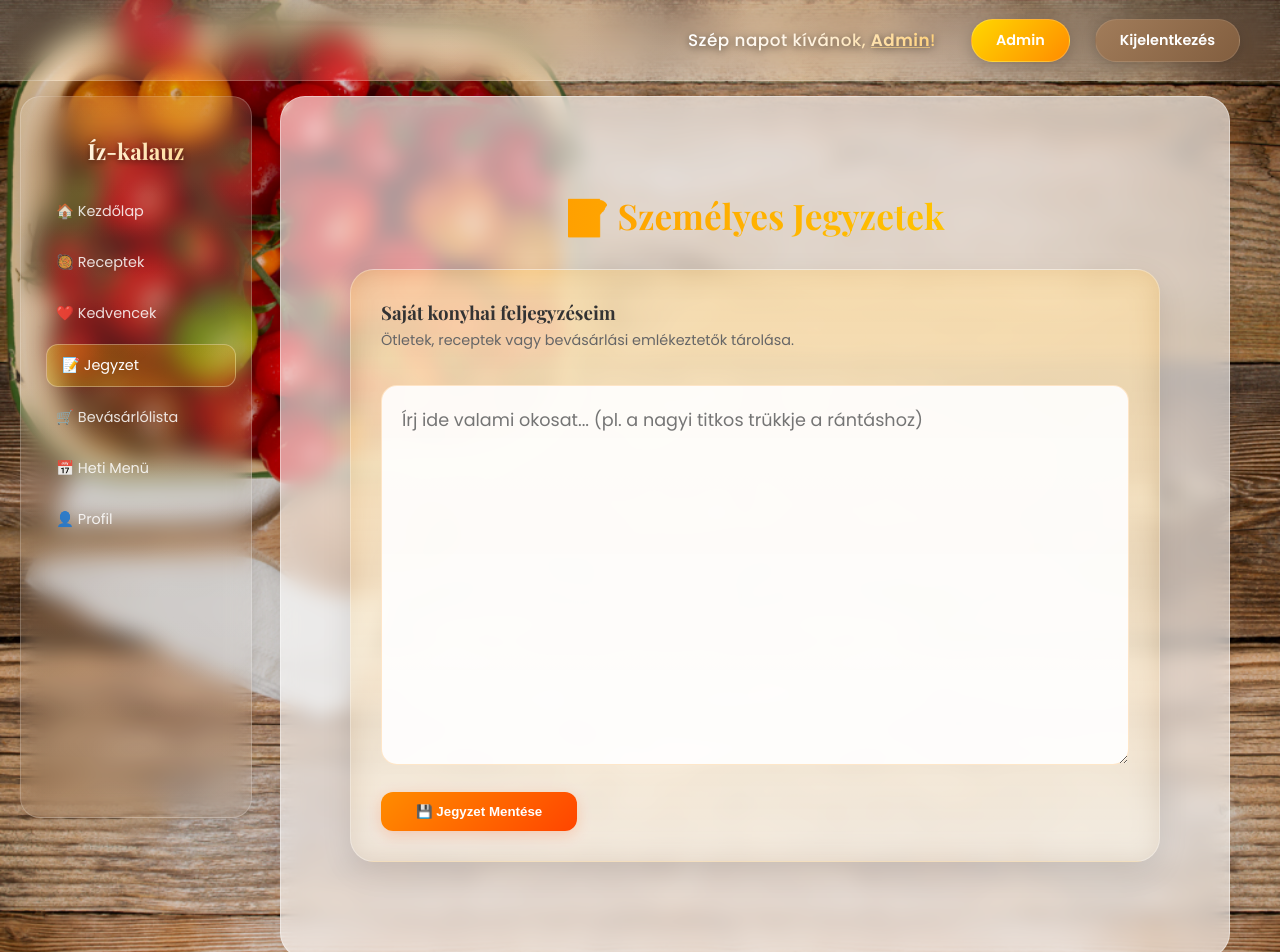
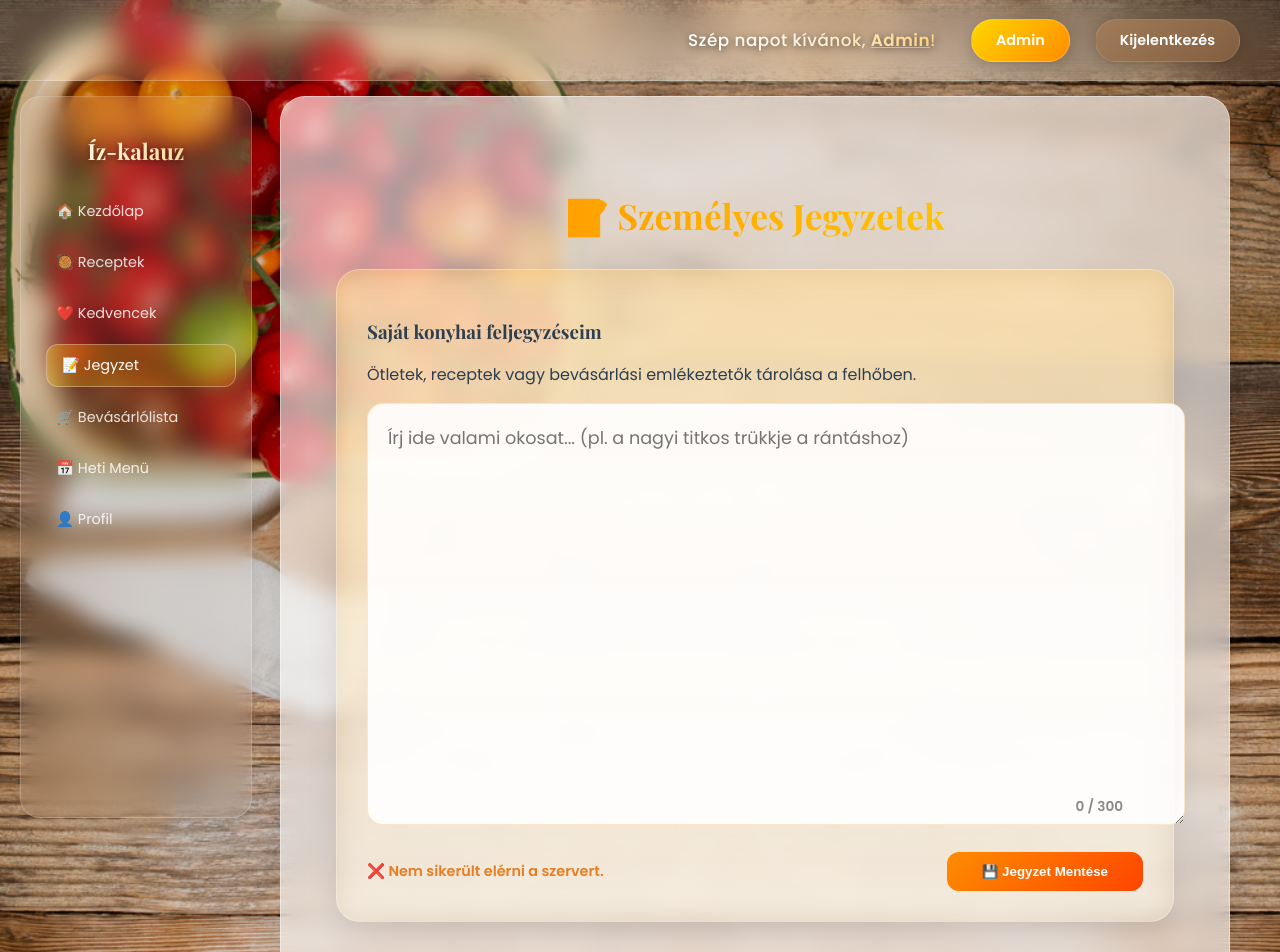
Before and after one commit to Flo535/izkalauzfrontend, a Vue app: page /jegyzet in a window 1280 px wide. Shown: the top 952 px of the page. Built offline with nearby package versions, Linux system fonts and the light colour scheme; no server answers; sample sign-in values are in the browser's storage.

Commit message:
Fix: keskenyebb recept kártyák, egységes lekerekítés és teljes reszponzivitás

```diff
--- a/src/pages/Home.vue
+++ b/src/pages/Home.vue
@@ -66,7 +66,13 @@ export default {
     if (token) {
       try {
         const decoded = jwtDecode(token)
-        this.userEmail = decoded.email
+        console.log('Dekódolt token:', decoded) // Itt látni fogod a konzolon a szerkezetét!
+
+        // Mivel a tokenedben az email kulcsa egy hosszú URL, így próbáljuk meg elérni:
+        this.userEmail = decoded.email ||
+                         decoded["http://schemas.xmlsoap.org/ws/2005/05/identity/claims/emailaddress"] ||
+                         "Felhasználó";
+
       } catch (error) {
         console.error('Érvénytelen token:', error)
         localStorage.removeItem('token')
--- a/src/pages/Note.vue
+++ b/src/pages/Note.vue
@@ -5,7 +5,7 @@
     <div class="glass-box note-card">
       <div class="note-header">
         <h3>Saját konyhai feljegyzéseim</h3>
-        <p class="subtitle">Ötletek, receptek vagy bevásárlási emlékeztetők tárolása.</p>
+        <p class="subtitle">Ötletek, receptek vagy bevásárlási emlékeztetők tárolása a felhőben.</p>
       </div>
 
       <div class="textarea-container">
@@ -13,139 +13,134 @@
           v-model="content"
           placeholder="Írj ide valami okosat... (pl. a nagyi titkos trükkje a rántáshoz)"
           class="note-textarea"
+          :class="{ 'input-error': content.length > 300 }"
           @input="updateStatus"
         ></textarea>
+        <div class="char-count" :class="{ 'text-danger': content.length > 300 }">
+          {{ content.length }} / 300
+        </div>
       </div>
 
       <div class="note-footer">
         <span class="status-msg" v-if="status">{{ status }}</span>
-        <button class="save-btn" @click="saveNote">💾 Jegyzet Mentése</button>
+        <button
+          class="save-btn"
+          @click="saveNote"
+          :disabled="content.length > 300 || !isLoggedIn"
+        >
+          💾 Jegyzet Mentése
+        </button>
       </div>
     </div>
   </div>
 </template>
 
 <script>
+import axios from 'axios';
+
 export default {
   name: 'NotePage',
   data() {
     return {
       content: '',
-      status: ''
+      status: '',
+      isLoggedIn: false,
+      // FONTOS: Győződj meg róla, hogy a Backend fut, és ez a címe!
+      apiUrl: 'https://localhost:5150/api/Notes'
     }
   },
-  mounted() {
-    // Betöltés a böngésző helyi tárolójából (LocalStorage)
-    const savedContent = localStorage.getItem('user_cooking_notes');
-    if (savedContent) {
-      this.content = savedContent;
+  async mounted() {
+    // Ellenőrizd a böngészőben (F12 -> Application -> LocalStorage),
+    // hogy tényleg "token" a kulcs neve!
+    const token = localStorage.getItem('token');
+
+    if (token) {
+      this.isLoggedIn = true;
+      await this.fetchNote();
+    } else {
+      this.status = '⚠️ Kérlek, jelentkezz be a jegyzetek használatához!';
     }
   },
   methods: {
-    saveNote() {
-      // Elmentjük a memóriába
-      localStorage.setItem('user_cooking_notes', this.content);
+    async fetchNote() {
+      try {
+        const token = localStorage.getItem('token');
+        const response = await axios.get(`${this.apiUrl}/mine`, {
+          headers: {
+            'Authorization': `Bearer ${token}`,
+            'Accept': 'application/json'
+          }
+        });
+        // A Backend "text" mezőben küldi vissza a tartalmat
+        this.content = response.data.text || '';
+      } catch (error) {
+        console.error("Betöltési hiba részletei:", error.response);
+        if (error.response && error.response.status === 401) {
+          this.status = '❌ Nincs jogosultságod (401). Jelentkezz be újra!';
+          this.isLoggedIn = false;
+        } else {
+          this.status = '❌ Nem sikerült elérni a szervert.';
+        }
+      }
+    },
 
-      this.status = '✅ Sikeresen mentve a gépére!';
-      setTimeout(() => { this.status = '' }, 3000);
+    async saveNote() {
+      if (this.content.length > 300) {
+        this.status = '⚠️ Max 300 karakter!';
+        return;
+      }
+
+      const token = localStorage.getItem('token');
+      if (!token) {
+        this.status = '⚠️ Bejelentkezés szükséges!';
+        return;
+      }
+
+      try {
+        // A mentésnél a JSON objektum kulcsa "text" legyen, mert a NoteDto ezt várja!
+        await axios.put(`${this.apiUrl}/mine`,
+          { text: this.content },
+          {
+            headers: {
+              'Authorization': `Bearer ${token}`,
+              'Content-Type': 'application/json'
+            }
+          }
+        );
+
+        this.status = '✅ Mentve a felhőbe!';
+        setTimeout(() => { this.status = '' }, 3000);
+      } catch (error) {
+        console.error("Mentési hiba részletei:", error.response);
+        this.status = `❌ Mentés sikertelen (${error.response?.status || 'Szerver nem elérhető'})`;
+      }
     },
+
     updateStatus() {
-      this.status = '✍️ Módosítás folyamatban... (ne felejts el menteni!)';
+      if (this.content.length > 300) {
+        this.status = '❗ Túl hosszú!';
+      } else {
+        this.status = '✍️ Szerkesztés...';
+      }
     }
   }
 }
 </script>
 
 <style scoped>
-* { box-sizing: border-box; }
-
-.note-page {
-  max-width: 850px;
-  margin: 60px auto;
-  padding: 0 20px;
-}
-
-.page-title {
-  text-align: center;
-  font-weight: bold;
-  font-size: 2.2rem;
-  background: linear-gradient(to right, #FF8C00, #FFD700);
-  -webkit-background-clip: text;
-  background-clip: text;
-  color: transparent;
-  margin-bottom: 30px;
-}
-
-.glass-box {
-  background: linear-gradient(180deg, rgba(255, 165, 0, 0.25), rgba(255, 165, 0, 0.05));
-  backdrop-filter: blur(15px);
-  border-radius: 24px;
-  padding: 30px;
-  border: 1px solid rgba(255, 255, 255, 0.3);
-  box-shadow: 0 10px 30px rgba(0,0,0,0.1);
-  display: flex;
-  flex-direction: column;
-}
-
-.note-header { margin-bottom: 20px; }
-.note-header h3 { color: #333; font-weight: 700; margin: 0; }
-.subtitle { color: #666; font-size: 0.9rem; margin-top: 5px; }
-
-.note-textarea {
-  width: 100%;
-  min-height: 380px;
-  padding: 20px;
-  border-radius: 16px;
-  border: 1px solid rgba(255, 140, 0, 0.2);
-  background: rgba(255, 255, 255, 0.9);
-  font-family: inherit;
-  font-size: 1.1rem;
-  line-height: 1.6;
-  color: #2c3e50;
-  resize: vertical;
-  outline: none;
-  transition: all 0.3s ease;
-}
-
-.note-textarea:focus {
-  background: #ffffff;
-  border-color: #FF8C00;
-  box-shadow: 0 0 15px rgba(255, 140, 0, 0.15);
-}
-
-.note-footer {
-  margin-top: 20px;
-  display: flex;
-  justify-content: space-between;
-  align-items: center;
-}
-
-.status-msg {
-  font-size: 0.9rem;
-  color: #e67e22;
-  font-weight: 600;
-}
-
-.save-btn {
-  background: linear-gradient(135deg, #FF8C00, #FF4500);
-  color: white;
-  border: none;
-  padding: 12px 35px;
-  border-radius: 12px;
-  font-weight: bold;
-  cursor: pointer;
-  transition: all 0.3s ease;
-  box-shadow: 0 4px 15px rgba(255, 69, 0, 0.2);
-}
-
-.save-btn:hover {
-  transform: translateY(-2px);
-  box-shadow: 0 6px 20px rgba(255, 69, 0, 0.4);
-}
-
+/* A stílusok változatlanok a látványos dizájn érdekében */
+.note-page { max-width: 850px; margin: 60px auto; padding: 0 20px; }
+.page-title { text-align: center; font-weight: bold; font-size: 2.2rem; background: linear-gradient(to right, #FF8C00, #FFD700); -webkit-background-clip: text; background-clip: text; color: transparent; margin-bottom: 30px; }
+.glass-box { background: linear-gradient(180deg, rgba(255, 165, 0, 0.25), rgba(255, 165, 0, 0.05)); backdrop-filter: blur(15px); border-radius: 24px; padding: 30px; border: 1px solid rgba(255, 255, 255, 0.3); box-shadow: 0 10px 30px rgba(0,0,0,0.1); display: flex; flex-direction: column; }
+.textarea-container { position: relative; width: 100%; }
+.note-textarea { width: 100%; min-height: 380px; padding: 20px; border-radius: 16px; border: 1px solid rgba(255, 140, 0, 0.2); background: rgba(255, 255, 255, 0.9); font-family: inherit; font-size: 1.1rem; line-height: 1.6; color: #2c3e50; resize: vertical; outline: none; transition: all 0.3s ease; }
+.input-error { border-color: #ff4d4d !important; }
+.char-count { position: absolute; bottom: 15px; right: 20px; font-size: 0.85rem; color: #888; font-weight: 600; }
+.text-danger { color: #ff4d4d !important; }
+.note-footer { margin-top: 20px; display: flex; justify-content: space-between; align-items: center; }
+.status-msg { font-size: 0.9rem; color: #e67e22; font-weight: 600; }
+.save-btn { background: linear-gradient(135deg, #FF8C00, #FF4500); color: white; border: none; padding: 12px 35px; border-radius: 12px; font-weight: bold; cursor: pointer; transition: all 0.3s ease; }
+.save-btn:disabled { background: #ccc; cursor: not-allowed; }
 .fade-in { animation: fadeIn 0.6s ease-out; }
-@keyframes fadeIn {
-  from { opacity: 0; transform: translateY(15px); }
-  to { opacity: 1; transform: translateY(0); }
-}
+@keyframes fadeIn { from { opacity: 0; transform: translateY(15px); } to { opacity: 1; transform: translateY(0); } }
 </style>
--- a/src/router/index.js
+++ b/src/router/index.js
@@ -1,6 +1,6 @@
 import { createRouter, createWebHistory } from 'vue-router'
 
-// Oldalak importálása a mappaszerkezeted alapján
+// Oldalak importálása
 import Home from '../pages/Home.vue'
 import Recipe from '../pages/Recipe.vue'
 import RecipeDetails from '../pages/RecipeDetails.vue'
@@ -12,7 +12,7 @@ import EditRecipe from '../pages/EditRecipe.vue'
 import NewRecipe from '../pages/NewRecipe.vue'
 import Menu from '../pages/Menu.vue'
 import ShoppingList from '../pages/ShoppingList.vue'
-import Note from '../pages/Note.vue' // Az új jegyzet fájlunk
+import Note from '../pages/Note.vue'
 
 // Admin oldalak
 import AdminPanel from '../pages/AdminPanel.vue'
@@ -34,7 +34,7 @@ const routes = [
   // Funkcionális oldalak
   { path: '/menu', component: Menu },
   { path: '/vasarlas', component: ShoppingList },
-  { path: '/jegyzet', component: Note }, // Most már a Note.vue-t tölti be!
+  { path: '/jegyzet', component: Note },
 
   // Admin felület útvonalai
   { path: '/admin', component: AdminPanel },
@@ -47,15 +47,22 @@ const router = createRouter({
   routes
 })
 
-// Opcionális: Navigációs őr (ha szeretnéd, hogy ne lehessen bejelentkezés nélkül jegyzetelni)
+// Navigációs őr javított verziója
 router.beforeEach((to, from, next) => {
-  const publicPages = ['/', '/login', '/register', '/receptek'];
-  const authRequired = !publicPages.includes(to.path);
+  // Azok az oldalak, amiket bárki (bejelentkezés nélkül is) láthat
+  const publicPages = ['/', '/login', '/register', '/receptek', '/menu'];
+
+  // Megnézzük, hogy a cél útvonal a listában van-e,
+  // vagy egy konkrét recept adatlapja-e (ami szintén publikus)
+  const isPublicPage = publicPages.includes(to.path) || to.path.startsWith('/recept/');
+
   const loggedIn = localStorage.getItem('token');
 
-  if (authRequired && !loggedIn) {
+  // Csak akkor irányítunk át a loginra, ha az oldal nem publikus ÉS nincs bejelentkezve
+  if (!isPublicPage && !loggedIn) {
     return next('/login');
   }
+
   next();
 });
 
```
Also changed, not shown: src/pages/Menu.vue (+73 -38 lines).
